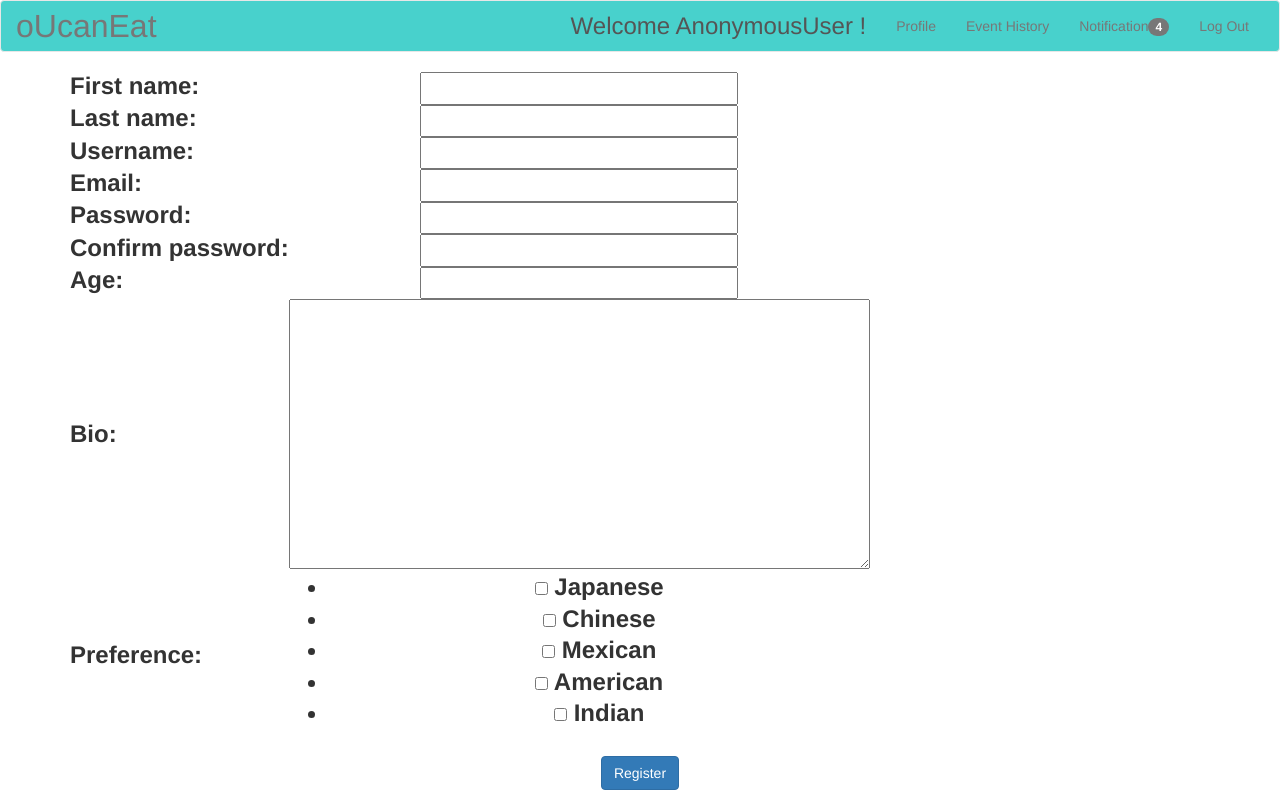
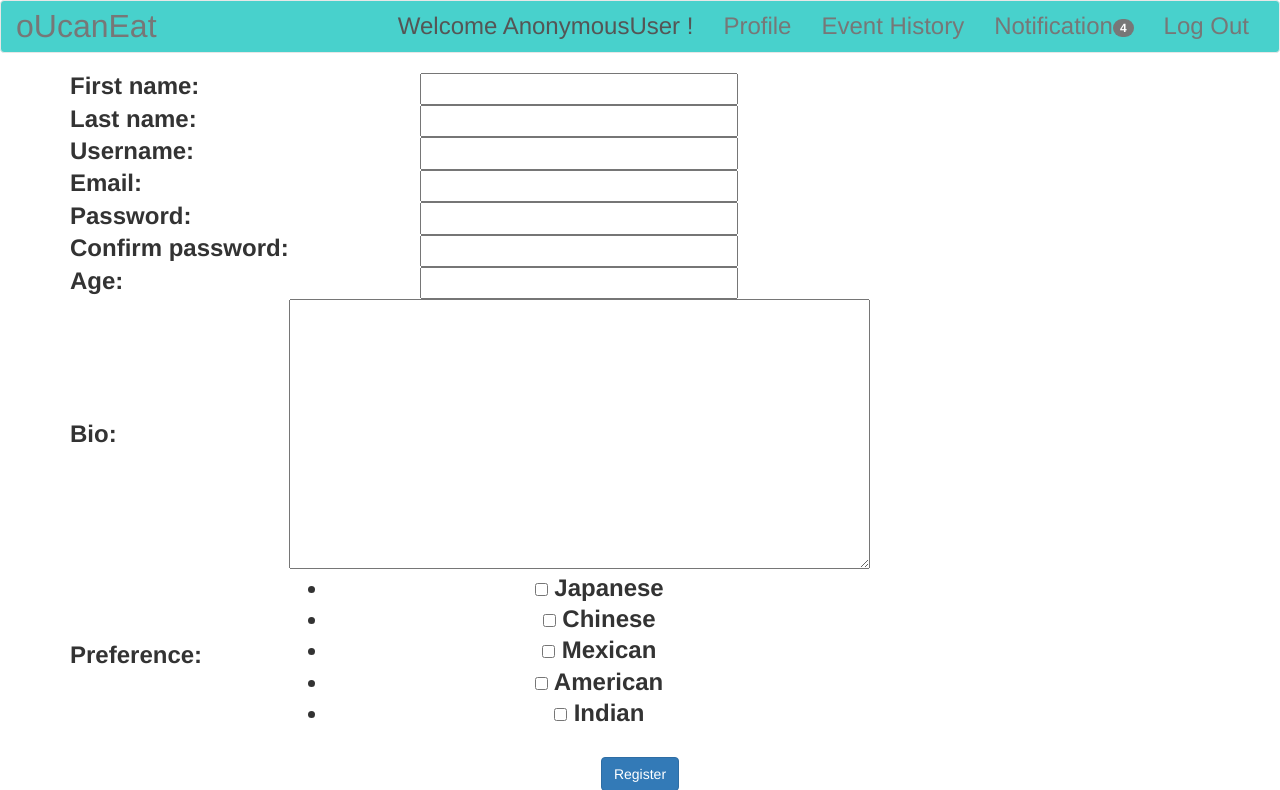
Before and after one commit to roy355068/oUcanEat, a Django app: page /OUCanEat/register in a window 1280 px wide. Shown: the top 790 px of the page. Run offline with Django 3.2, Linux system fonts and the light colour scheme; parts of the project's set-up code (start-up, migrations or seed data) failed here and were passed over; some libraries are stand-ins or nearby versions.

Commit message:
Added input sanitizer, minor modified the CSS layout

```diff
--- a/OUCanEat/templates/OUCanEat/base.html
+++ b/OUCanEat/templates/OUCanEat/base.html
@@ -25,10 +25,10 @@
 				<li class="active" >
 					<a href="#" class="navbarColor skyblue titleFont" style="background-color:#48D1CC;" id="userName">Welcome {{user}} !</a>
 				</li>
-				<li><a href="{% url 'show-profile' user.username %}">Profile</a></li>
-				<li><a href="{% url 'show-history' user.username %}">Event History</a></li>
-				<li><a href="#">Notification<span class="badge">4</span></a></li>
-				<li><a href="{% url 'logout' %}">Log Out</a></li>
+				<li><a href="{% url 'show-profile' user.username %}" class="titleFont">Profile</a></li>
+				<li><a href="{% url 'show-history' user.username %}" class="titleFont">Event History</a></li>
+				<li><a href="#" class="titleFont">Notification<span class="badge">4</span></a></li>
+				<li><a href="{% url 'logout' %}" class="titleFont">Log Out</a></li>
 			</ul>
 		</div>
 	</div>
--- a/OUCanEat/templates/OUCanEat/event_page.html
+++ b/OUCanEat/templates/OUCanEat/event_page.html
@@ -11,8 +11,8 @@
 
 {% block info %}
     <div class="col-md-4"  >
-		<div class="panel" style="background-color: transparent;">
-			<div id="info" class="panel-body" style="overflow-y: scroll; height: 590px" >
+		<div class="panel panelTrans">
+			<div id="info" class="panel-body panelBody">
 
 			<h3>{{event.restaurant.name}}</h3>
 			<table style="width:100%">
```
Also changed, not shown: OUCanEat/static/OUCanEat/base.js (+9 -5 lines).
